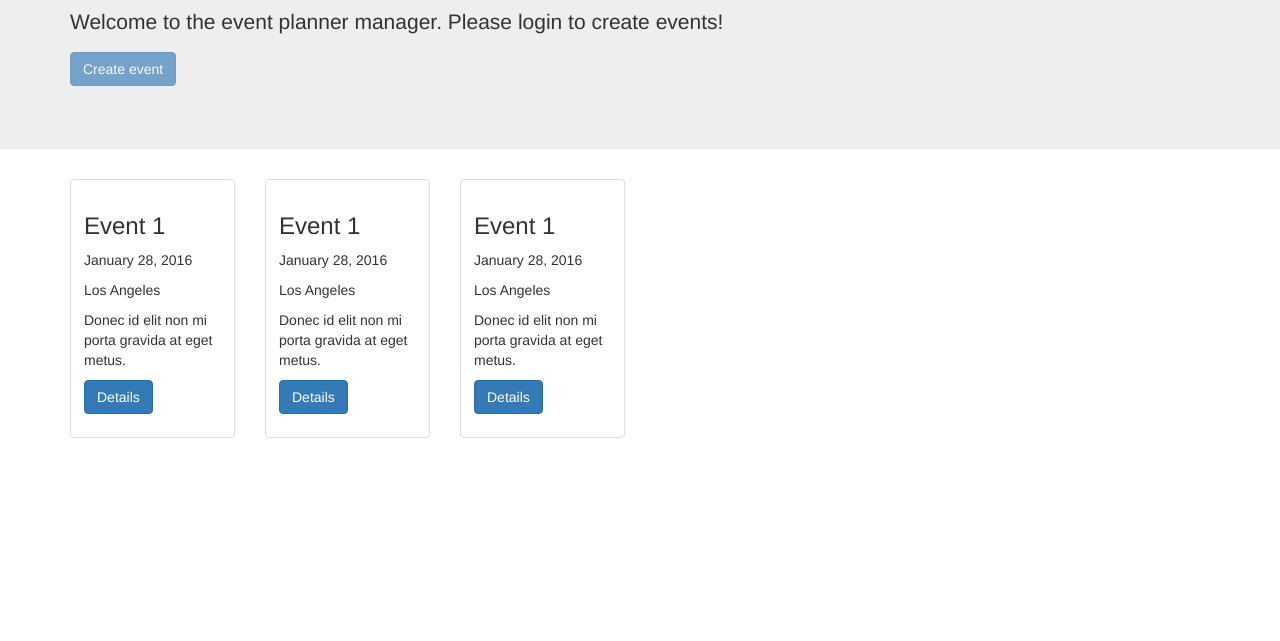
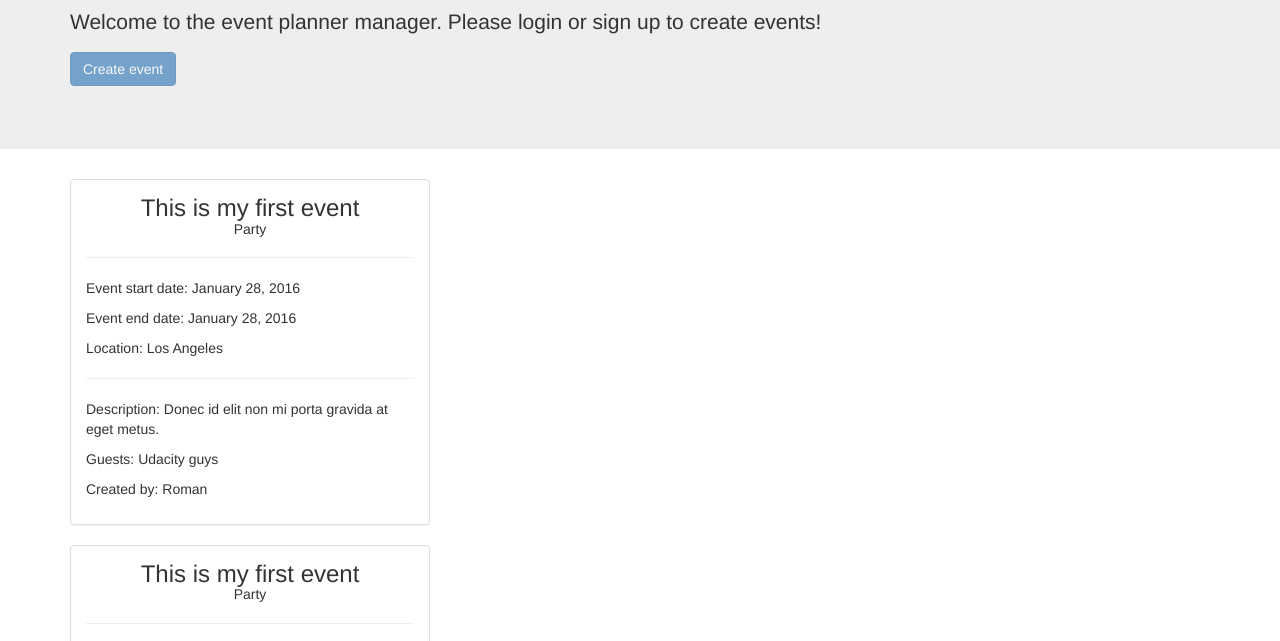
Before and after one commit to zheleznov/events-app, a plain HTML site: page index.html in a window 1280 px wide. Shown: the part 140-781 px from the top of the page. Drawn offline with Linux system fonts and the light colour scheme.

Commit message:
Fix: update view

```diff
--- a/css/app.css
+++ b/css/app.css
@@ -25,3 +25,14 @@
 .events-control {
     float: right;
 }
+
+.event-panel {
+    display: inline-block;
+}
+
+.event-panel h3,
+.event-panel h5 {
+    margin-top: 0;
+    margin-bottom: 0;
+    text-align: center;
+}
--- a/index.html
+++ b/index.html
@@ -41,7 +41,7 @@
 <div class="jumbotron main-page">
     <div class="container">
         <h1>Hey Guys</h1>
-        <p>Welcome to the event planner manager. Please login to create events!</p>
+        <p>Welcome to the event planner manager. Please login or sign up to create events!</p>
         <p><button type="button" class="btn btn-primary" disabled="disabled">Create event</button></p>
     </div>
 </div>
@@ -49,36 +49,33 @@
 <div class="container main-page">
     <!-- Example row of columns -->
     <div class="row">
-        <div class="col-md-2 col-sm-4">
-            <div class="thumbnail">
-                <div class="caption">
-                    <h3 class="event-name">Event 1</h3>
-                    <p class="event-date">January 28, 2016</p>
-                    <p class="event-place">Los Angeles</p>
-                    <p class="event-description">Donec id elit non mi porta gravida at eget metus.</p>
-                    <p><a href="#" class="btn btn-primary" role="button">Details</a></p>
+        <div class="col-md-4 col-sm-6">
+            <div class="panel panel-default event-panel">
+                <div class="panel-body">
+                    <h3 class="event-name">This is my first event</h3>
+                    <h5 class="event-type">Party</h5>
+                    <hr/>
+                    <p class="event-start-date">Event start date: <span>January 28, 2016</span></p>
+                    <p class="event-end-date">Event end date: <span>January 28, 2016</span></p>
+                    <p class="event-place">Location: <span>Los Angeles</span></p>
+                    <hr/>
+                    <p class="event-description">Description: <span>Donec id elit non mi porta gravida at eget metus.</span></p>
+                    <p class="event-guests">Guests: <span>Udacity guys</span></p>
+                    <p class="event-owner">Created by: <span>Roman</span></p>
                 </div>
             </div>
-        </div>
-        <div class="col-md-2 col-sm-4">
-            <div class="thumbnail">
-                <div class="caption">
-                    <h3 class="event-name">Event 1</h3>
-                    <p class="event-date">January 28, 2016</p>
-                    <p class="event-place">Los Angeles</p>
-                    <p class="event-description">Donec id elit non mi porta gravida at eget metus.</p>
-                    <p><a href="#" class="btn btn-primary" role="button">Details</a></p>
-                </div>
-            </div>
-        </div>
-        <div class="col-md-2 col-sm-4">
-            <div class="thumbnail">
-                <div class="caption">
-                    <h3 class="event-name">Event 1</h3>
-                    <p class="event-date">January 28, 2016</p>
-                    <p class="event-place">Los Angeles</p>
-                    <p class="event-description">Donec id elit non mi porta gravida at eget metus.</p>
-                    <p><a href="#" class="btn btn-primary" role="button">Details</a></p>
+            <div class="panel panel-default event-panel">
+                <div class="panel-body">
+                    <h3 class="event-name">This is my first event</h3>
+                    <h5 class="event-type">Party</h5>
+                    <hr/>
+                    <p class="event-start-date">Event start date: <span>January 28, 2016</span></p>
+                    <p class="event-end-date">Event end date: <span>January 28, 2016</span></p>
+                    <p class="event-place">Location: <span>Los Angeles</span></p>
+                    <hr/>
+                    <p class="event-description">Description: <span>Donec id elit non mi porta gravida at eget metus.</span></p>
+                    <p class="event-guests">Guests: <span>Udacity guys</span></p>
+                    <p class="event-owner">Created by: <span>Roman</span></p>
                 </div>
             </div>
         </div>
--- a/js/app.js
+++ b/js/app.js
@@ -127,8 +127,9 @@
                         $body.find('.events-control .previous').attr('disabled', 'disabled');
                     }
 
-                    //change button text for stage 3 (final)
+                    //change button text for stage 3 (final) and predifine user name
                     if(stage === 3) {
+                        $body.find('#event-owner').val(sessionStorage.currentUser);
                         $body.find('.events-control .next').text('Add Event');
                     } else {
                         $body.find('.events-control .next').text('Next');
```
